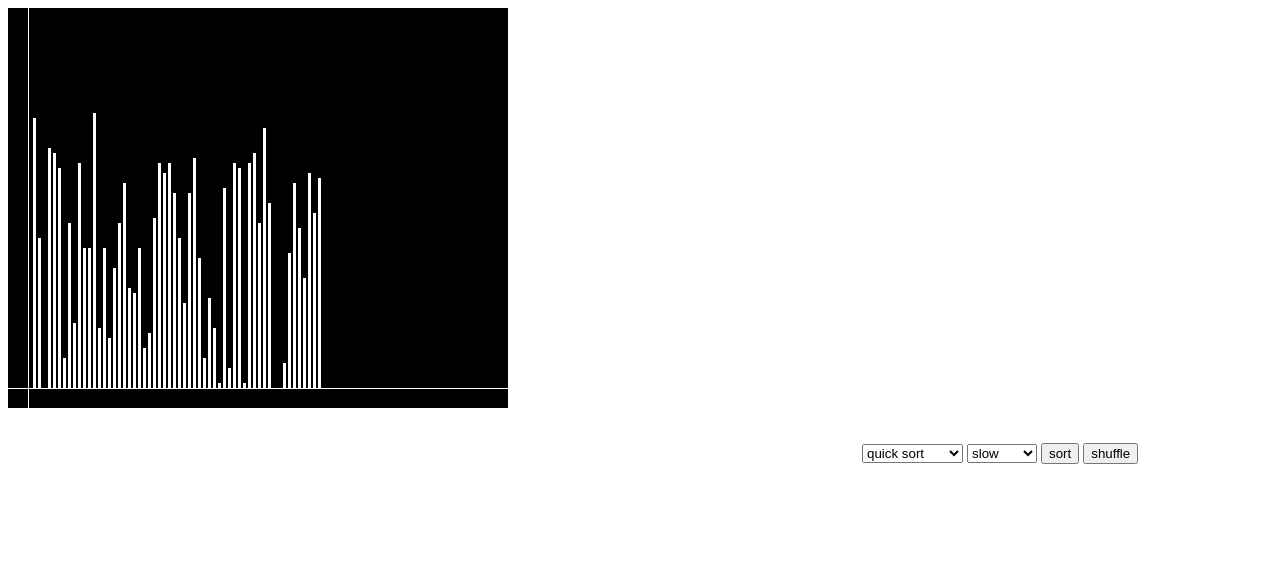
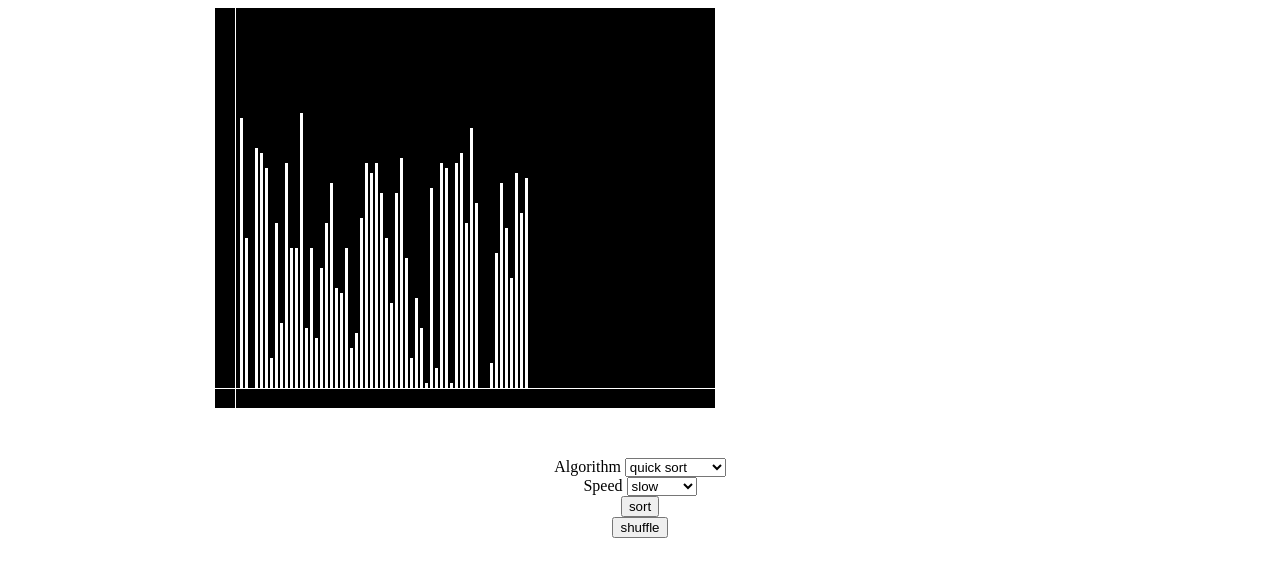
Before and after one commit to Krishnasai3cks/animated-sorting, a plain HTML site: page index.html in a window 1280 px wide. Drawn offline with Linux system fonts and the light colour scheme.

Commit message:
added style.css

```diff
--- a/index.html
+++ b/index.html
@@ -5,21 +5,28 @@
     <meta charset="UTF-8">
     <meta name="viewport" content="width=device-width, initial-scale=1.0">
     <title>Document</title>
+    <link rel="stylesheet" href="style.css">
 </head>
 
 <body>
     <canvas id="canvas" width="850" height="450"></canvas>
+    <div>
+        <span>Algorithm</span>
         <select id="algorithms">
             <option>quick sort</option>
             <option>bubble sort</option>
             <option>selection sort</option>
             <option>insertion sort</option>
         </select>
+    </div>
+    <div>
+        <span>Speed</span>
         <select id="visualSpeed">
             <option>slow</option>
             <option>medium</option>
             <option>fast</option>
         </select>
+    </div>
     <button id="sortbutton" onclick="sort()">sort</button>
     <button onclick="shuffle()">shuffle</button>
     <script src="script.js"></script>
--- /dev/null
+++ b/style.css
@@ -0,0 +1,6 @@
+body {
+    display: flex;
+    align-items: center;
+    justify-content: center;
+    flex-direction: column;
+}
```
Lines whose indentation alone changed are shown as unchanged.
